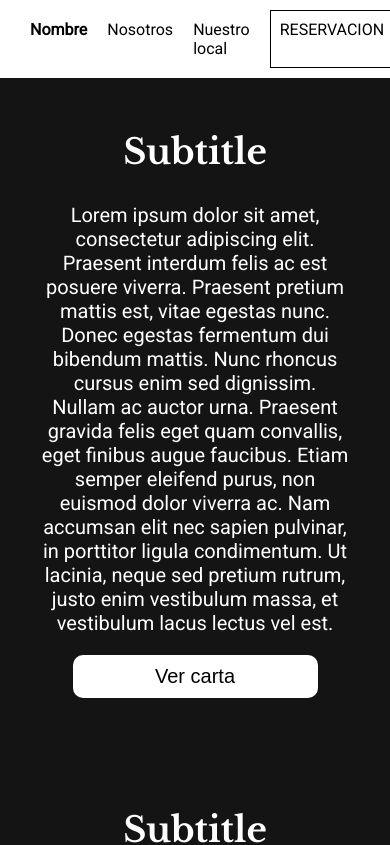
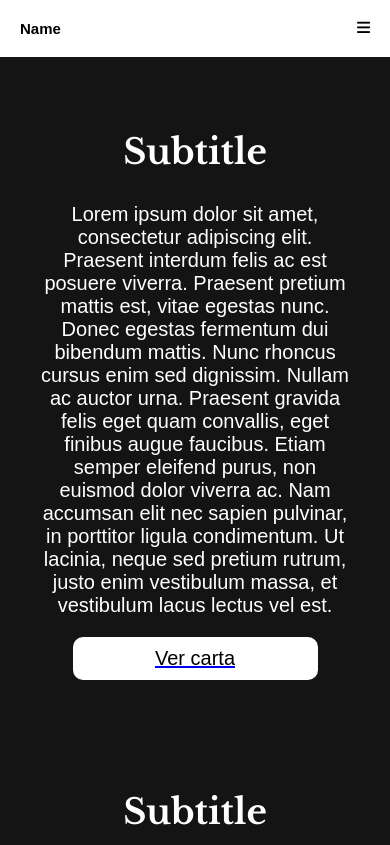
Before and after one commit to emirod1955/Restaurant-webpage-01, a React (Create React App) app: page /Nosotros in a window 390 px wide. Shown: the top 845 px of the page. Built offline with nearby package versions, Linux system fonts and the light colour scheme; a web font is replaced by a local one.

Commit message:
En preceso de convertir en responsive la navegacion

```diff
--- a/package.json
+++ b/package.json
@@ -3,6 +3,9 @@
   "version": "0.1.0",
   "private": true,
   "dependencies": {
+    "@fortawesome/fontawesome-svg-core": "^6.1.1",
+    "@fortawesome/free-solid-svg-icons": "^6.1.1",
+    "@fortawesome/react-fontawesome": "^0.2.0",
     "@testing-library/jest-dom": "^5.16.4",
     "@testing-library/react": "^13.3.0",
     "@testing-library/user-event": "^13.5.0",
--- a/public/index.html
+++ b/public/index.html
@@ -2,7 +2,7 @@
 <html lang="en">
   <head>
     <meta charset="utf-8" />
-    <link rel="icon" href="%PUBLIC_URL%/favicon.ico" />
+    <link rel="icon" href="https://cdn-icons-png.flaticon.com/512/619/619175.png" />
     <meta name="viewport" content="width=device-width, initial-scale=1" />
     <meta name="theme-color" content="#000000" />
     <meta
@@ -10,11 +10,14 @@
       content="Web site created using create-react-app"
     />
     <link rel="apple-touch-icon" href="%PUBLIC_URL%/logo192.png" />
+
+    <script src="https://kit.fontawesome.com/e5fd5046c7.js" crossorigin="anonymous"></script>
     <!--
       manifest.json provides metadata used when your web app is installed on a
       user's mobile device or desktop. See https://developers.google.com/web/fundamentals/web-app-manifest/
     -->
     <link rel="manifest" href="%PUBLIC_URL%/manifest.json" />
+
     <!--
       Notice the use of %PUBLIC_URL% in the tags above.
       It will be replaced with the URL of the `public` folder during the build.
@@ -24,7 +27,7 @@
       work correctly both with client-side routing and a non-root public URL.
       Learn how to configure a non-root public URL by running `npm run build`.
     -->
-    <title>React App</title>
+    <title>Moon Lander Game</title>
   </head>
   <body>
     <noscript>You need to enable JavaScript to run this app.</noscript>
--- a/src/components/Contactanos/Contactanos.jsx
+++ b/src/components/Contactanos/Contactanos.jsx
@@ -33,7 +33,6 @@ function Contactanos (){
         .then(() => {
           setLoader(false);
           //alert("Your message has been submitted👍");
-          //<Link to="/envio-de-datos-exitosamente"/>
           document.location.assign('/envio-de-datos-exitosamente');
         })
         .catch((error) => {
--- a/src/components/NavBar/NavBar.css
+++ b/src/components/NavBar/NavBar.css
@@ -1,102 +1,96 @@
-@import url('https://fonts.googleapis.com/css2?family=Roboto&display=swap');
-
-/*GENERAL CHARACTARISTICS*/
-*{
-    box-sizing: border-box;
-    margin: 0;
-    padding: 0;
+body{
+  margin: 0;
+  font-family: Arial, Helvetica, sans-serif;
 }
 
-html{
-    font-family: 'Roboto', sans-serif;
-    font-size: 62.5%;
+.Navegacion{
+  overflow: hidden;
+  background-color: white;
+  position: fixed;
+  left: 0;
+  top: 0;
+  width: 100%;
+  display: flex;
+  justify-content: space-between;
 }
 
-body{
-    font-size: 1.6rem;
+.imgs{
+  display: flex;
+  flex-direction: row;
+  margin-right: 2rem;
 }
 
-a{
-    text-decoration: none;
-    /*color: #EEEEEE;*/
-    color: black;
+.imgs{
+  display: flex;
+  align-items: center;
 }
 
-.nav-link{
-    /*color: #ffffff;*/
-    color: black;
+.facebook{
+  margin-right: 2rem;
 }
 
-.nav{
-    /*background-color: #0275d8;*/
-    background-color: #fff;
-    /*border-radius: 10rem;
-    margin-top: 2rem;
-    margin-left: 2rem;
-    margin-right: 2rem;*/
-    display: flex;
-    justify-content: space-between;
+.topnav {
+  display: flex;
 }
 
-nav li{
-    text-decoration: none;
-    display: flex;
-    margin: 1rem;
+.topnav a {
+  float: left;
+  display: flex;
+  color: black;
+  text-align: center;
+  padding: 2rem 2rem;
+  text-decoration: none;
+  font-size: 1.5rem;
 }
 
-.nav-menu{
-    display: flex;
-}
-
-.header{
-    height: 8rem;
-    width: 100%;
-    top: 0;
-    left: 0;
-    position: fixed;
-    z-index: 100;
-    /*background-color: #141414;*/
-}
-
-.nav{
-    padding: 1rem;
-    padding-right: 2rem;
-    padding-left: 2rem;
+.topnav .icon {
+  display: none;
 }
 
 .Brand{
-    padding: 1rem;
-    font-weight: bold;
+  font-weight: bold;
+  font-size: 2rem;
 }
 
-.imgNet{
-    padding: 0.5rem;
+@media (max-width: 600px) {
+  .topnav a:not(:first-child) {
+    display: none;
+  }
+
+  .imgs{
+    display: none;
+  }
+
+  .topnav{
+    display: flex;
+    justify-content: space-between;
+    background-color: white;
+    width: 100%;
+  }
+
+  .topnav a.icon {
+    float: right;
+    display: flex;
+    justify-content: space-between;
+  }
 }
 
-li{
-    margin: 1rem;
+@media (max-width: 600px) {
+  .topnav.responsive{
+    position: fixed;
+    display: flex;
+    flex-direction: column;
+  }
+
+  .topnav.responsive .icon {
+    position: absolute;
+    right: 0;
+    top: 0;
+  }
+
+  .topnav.responsive a {
+    float: none;
+    display: flex;
+    text-align: left;
+  }
 }
-
-.facebook{
-    margin-right: 2rem;
-}
-
-.imgs{
-    display: flex;
-    align-items: center;
-}
-
-.flex{
-    display: flex;
-}
-
-#Download-link{
-    width: 100%;
-}
-
-.nav-menu-item-contactanos{
-    margin: 0;
-    padding: 0.9rem;
-    border: 0.1rem solid black;
-    margin: 0 1rem;
-}
--- a/src/components/NavBar/NavBar.jsx
+++ b/src/components/NavBar/NavBar.jsx
@@ -1,5 +1,6 @@
 //import react
 import React from "react";
+import { useState } from "react"
 
 //Import router libraly
 import { Link, withRouter } from "react-router-dom";
@@ -11,36 +12,27 @@ import './NavBar.css';
 import Twitter from './img/Twitter.jsx';
 import Facebook from './img/Facebook.jsx';
 
+function NavBar(){
+    const [isNavExpanded, setIsNavExpanded] = useState(false)
 
-function NavBar(props){
     return(
-        <header className="header">
-            <nav className="nav">
-                <Link className="nav-link Brand" to="/">Nombre</Link>
-                <ul className="nav-menu ">
-                        <li className={`nav-menu-item  ${props.location.pathname === "/Nosotros" ? "active" : ""}`}>
-                            <Link className="nav-link" to="/nosotros">
-                                Nosotros
-                            </Link>
-                        </li>
-                        <li className={`nav-menu-item  ${props.location.pathname === "/nuestro-local" ? "active" : ""}`}>
-                            <Link className="nav-link" to="/nuestro-local">
-                                Nuestro local
-                            </Link>
-                        </li>
-                        <li className={`nav-menu-item-contactanos  ${props.location.pathname === "/el-local" ? "active" : ""}`}>
-                            <Link className="nav-link" to="/contactanos">
-                                RESERVACION
-                            </Link>
-                        </li>
+      <header className="Navegacion">
+        <ul className={isNavExpanded ? "topnav responsive" : "topnav"}>
+            <Link to="/" className="active Brand">Name</Link>
+            <Link to="/nosotros">Nosotros</Link>
+            <Link to="/nuestro-local">Nuestro local</Link>
+            <Link to="/contactanos" className="nav-menu-item-contactanos">RESERVACION</Link>
+          <a href="#!" className="icon" onClick={() => {setIsNavExpanded(!isNavExpanded)}}>
+            <i className="fa fa-bars"/>
+          </a>
         </ul>
-                <div className="flex">
+
           <div className="imgs">
             <a href="https://www.facebook.com"><Facebook className="facebook" width="30" height="30"/></a>
             <a href="https://twitter.com/home"><Twitter className="twitter" width="30" height="30"/></a>
           </div>
-                </div>
-            </nav>
+
+
       </header>
     );
 }
--- a/src/components/Nosotros/Nosotros.css
+++ b/src/components/Nosotros/Nosotros.css
@@ -118,7 +118,6 @@ p{
     #img-component1{
         max-width: 70rem;
         border-radius: 3rem;
-
         visibility: hidden;
         width: 0%;
     }
```
Also changed, not shown: 1 other file (tests, documents, lock files or other folders). Lines whose indentation alone changed are shown as unchanged.
